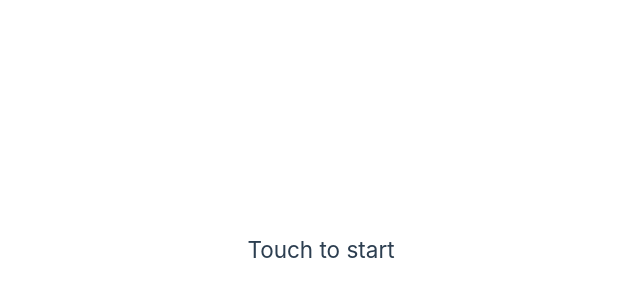
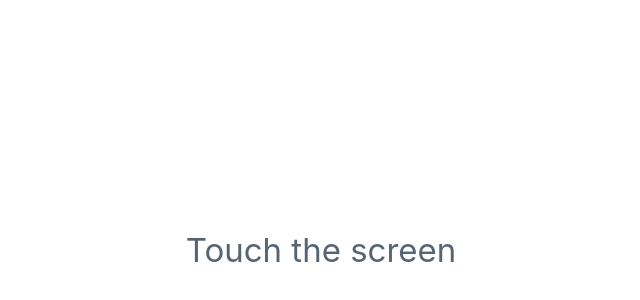
Before and after one commit to petervel/kyz, a Vue app: page / in a window 1280 px wide. Shown: the part 150-450 px from the top of the page, without its empty margins (319-959 px from the left). Built offline with nearby package versions, Linux system fonts and the light colour scheme.

Commit message:
MAJOR refactor

```diff
--- a/src/components/FingerCircle.vue
+++ b/src/components/FingerCircle.vue
@@ -1,24 +1,19 @@
 <script setup lang="ts">
 import { computed, ref, watch } from 'vue';
-import { createHsl } from './hue';
+import type { Touch } from './multitouch';
+import { playRandomNote } from './sounds';
 
-export interface Finger {
-  x: number,
-  y: number,
-  hue: number,
-  identifier: number
+type FingerProps = {
+  touch: Touch,
+  colour: string,
+  winner?: string | null
 }
 
-type FingerProps = {
-  finger: Finger,
-  winner?: number
-}
-
-const { finger, winner } = defineProps<FingerProps>()
+const { touch, colour, winner } = defineProps<FingerProps>()
 
 const status = computed(() => {
   if (winner == undefined) return "playing";
-  return (winner == finger.identifier) ? "won" : "lost";
+  return (winner == touch.id) ? "won" : "lost";
 })
 
 const animating = ref(false);
@@ -31,12 +26,15 @@ watch(status, (newStatus) => {
     }, 300); // --animation-time
   }
 });
+
+playRandomNote();
+
 </script>
 
 <template>
-  <div class="container" :class="status" :style="{ left: `${finger.x}px`, top: `${finger.y}px` }">
-    <div class="circle" :style="{ borderColor: createHsl(finger.hue) }">
-      <div class="inner" :style="{ backgroundColor: createHsl(finger.hue) }"></div>
+  <div class="container" :class="status" :style="{ left: `${touch.x}px`, top: `${touch.y}px` }">
+    <div class="circle" :style="{ borderColor: colour }">
+      <div class="inner" :style="{ backgroundColor: colour }"></div>
       <div class="circle-animation" :class="{ animating }"></div>
     </div>
   </div>
@@ -51,8 +49,6 @@ watch(status, (newStatus) => {
   display: flex;
   --animation-time: 300ms;
 }
-
-
 
 .circle {
   flex: 1;
--- a/src/components/hue.ts
+++ b/src/components/hue.ts
@@ -9,7 +9,7 @@ type Gap = [number, number];
 
 const findGaps = (): Gap[] => {
 	if (generatedHues.length == 0) {
-    return [[0, 256]];
+		return [[0, 360]];
 	}
 
 	const gaps: Gap[] = [];
@@ -24,7 +24,7 @@ const findGaps = (): Gap[] => {
 		gaps.push([start, next]);
 		start = next;
 	}
-  gaps.push([next, first + 256]);
+	gaps.push([next, first + 360]);
 	return gaps;
 };
 
@@ -34,11 +34,11 @@ const selectGap = (gaps: Gap[]): Gap => {
 };
 
 const selectHueInGap = (gap: Gap): number => {
-  return Math.floor(((Math.random() + Math.random()) / 2) * (gap[1] - gap[0]) + gap[0]) % 256;
+	return Math.floor(((Math.random() + Math.random()) / 2) * (gap[1] - gap[0]) + gap[0]) % 360;
 };
 
 export const getHue = () => {
-  // generatedHues.push(Math.floor(Math.random() * 256));
+	// generatedHues.push(Math.floor(Math.random() * 360));
 	const gaps = findGaps();
 	const sortedGaps = gaps.sort((a, b) => b[1] - b[0] - (a[1] - a[0]));
 	const gap = selectGap(sortedGaps);
@@ -47,7 +47,7 @@ export const getHue = () => {
 	return hue;
 };
 
-export const createHsl = (hue: number) => `hsl(${hue % 256}, 80%, 60%)`;
+export const createHsl = (hue: number) => `hsl(${hue % 360}, 80%, 60%)`;
 
 export function releaseHue(hue: number) {
 	const hueIndex = generatedHues.indexOf(hue);
--- /dev/null
+++ b/src/components/multitouch.ts
@@ -0,0 +1,69 @@
+import { onMounted, onUnmounted, readonly, ref } from 'vue';
+
+let idCounter = 1;
+export type Touch = {
+	id: string;
+	x: number;
+	y: number;
+	identifier: number;
+};
+
+const touches = ref<Record<number, Touch>>({});
+
+const startTouch = (evt: TouchEvent) => {
+	for (const touch of evt.changedTouches) {
+		touches.value = {
+			...touches.value,
+			[touch.identifier]: {
+				id: `touch_${idCounter++}`,
+				identifier: touch.identifier,
+				x: touch.clientX,
+				y: touch.clientY,
+			},
+		};
+	}
+};
+
+const trackTouch = (evt: TouchEvent) => {
+	evt.preventDefault();
+	for (const touch of evt.changedTouches) {
+		if (touches.value[touch.identifier]) {
+			touches.value[touch.identifier].x = touch.pageX;
+			touches.value[touch.identifier].y = touch.pageY;
+		}
+	}
+};
+
+const endTouch = (evt: TouchEvent) => {
+	for (const touch of evt.changedTouches) {
+		delete touches.value[`${touch.identifier}`];
+	}
+};
+
+const clearTouches = () => {
+	touches.value = {};
+};
+
+const preventContextMenu = (e: Event) => {
+	e.preventDefault();
+};
+
+export const useMultitouch = () => {
+	onMounted(() => {
+		window.addEventListener('touchstart', startTouch);
+		window.addEventListener('touchmove', trackTouch, { passive: false });
+		window.addEventListener('touchend', endTouch);
+		window.addEventListener('touchcancel', endTouch);
+		window.addEventListener('contextmenu', preventContextMenu);
+	});
+
+	onUnmounted(() => {
+		window.removeEventListener('touchstart', startTouch);
+		window.removeEventListener('touchmove', trackTouch);
+		window.removeEventListener('touchend', endTouch);
+		window.removeEventListener('touchcancel', endTouch);
+		window.removeEventListener('contextmenu', preventContextMenu);
+	});
+
+	return { touches: readonly(touches), clearTouches };
+};
--- a/src/views/MainView.vue
+++ b/src/views/MainView.vue
@@ -1,138 +1,127 @@
 <script setup lang="ts">
-import { computed, onMounted, onUnmounted, ref } from 'vue'
-import FingerCircle, { type Finger } from "../components/FingerCircle.vue"
+import { computed, ref, watch } from 'vue'
+import FingerCircle from "../components/FingerCircle.vue"
 import { createHsl, getHue, releaseHue } from '../components/hue'
-import { playRandomNote, playSound, stopSound } from '../components/sounds';
+import { playSound, stopSound } from '../components/sounds';
 
-const TEST_COUNT = 0
-const MIN_COUNT = TEST_COUNT > 0 ? TEST_COUNT + 1 : 2;
+import { useMultitouch, type Touch } from '../components/multitouch';
 
-const fingers = ref<Finger[]>([])
-const winnerIdentifier = ref<number | undefined>()
+const DEV_MODE = true
 
-const winner = computed(() => {
-  if (winnerIdentifier.value == undefined) return undefined;
-  return fingers.value.find(f => f.identifier == winnerIdentifier.value)
-})
+const { touches, clearTouches } = useMultitouch();
 
-let timeout: ReturnType<typeof setTimeout> | null = null
-let soundTimeout: ReturnType<typeof setTimeout> | null = null
-
-const resetTimer = () => {
-  if (timeout) {
-    clearTimeout(timeout);
-    if (soundTimeout) {
-      stopSound("choose")
-      clearTimeout(soundTimeout)
+const hues = new Map<string, number>();
+// colours
+watch(touches, () => {
+  for (const [id, hue] of hues.entries()) {
+    const touch = Object.values(touches.value).find(f => f.id == id)
+    if (!touch) {
+      // touch no longer exists
+      releaseHue(hue);
+      hues.delete(id)
     }
   }
+  console.log(hues)
 
-  if (fingers.value.length >= MIN_COUNT) {
-    winnerIdentifier.value = undefined
-    soundTimeout = setTimeout(() => {
-      playSound("choose");
-    }, 1500);
-    timeout = setTimeout(() => {
-      const winnerIndex = Math.floor(Math.random() * fingers.value.length)
-      winnerIdentifier.value = fingers.value[winnerIndex].identifier
-    }, 3000)
+}, { deep: true })
+
+const getHueForId = (id: string | undefined) => {
+  if (id == undefined) return 0;
+
+  if (!hues.has(id)) {
+    hues.set(id, getHue());
   }
+  return hues.get(id)!;
 }
 
-while (fingers.value.length < TEST_COUNT) {
-  const len = fingers.value.length
-  fingers.value.push({
-    x: (len + 1) * 100,
-    y: (len + 1) * 100,
-    hue: getHue(),
-    identifier: 1337 + len
-  })
-  resetTimer()
+const getColourForId = (id: string | null) => {
+  if (!id) {
+    return 'unset'
+  }
+  const hue = getHueForId(id);
+  console.log("getting bg for ", JSON.stringify(id), "got", hue)
+  return createHsl(hue);
 }
 
-const started = ref(false);
+const touchCount = computed(() => Object.keys(touches.value).length);
 
-const startTouch = (evt: TouchEvent) => {
-  if (!started.value) {
-    started.value = true;
+const choice = <T>(list: T[]): T | null => {
+  if (list.length > 0) {
+    return list[Math.floor(Math.random() * list.length)]
   }
-
-  if (winnerIdentifier.value != undefined) return
-  for (const touch of evt.changedTouches) {
-    const newFinger: Finger = {
-      x: touch.clientX,
-      y: touch.clientY,
-      hue: getHue(),
-      identifier: touch.identifier
-    }
-    fingers.value.push(newFinger)
-    playRandomNote()
-  }
-  resetTimer()
+  return null
 }
 
-const trackTouch = (evt: TouchEvent) => {
-  evt.preventDefault();
-  for (const touch of evt.changedTouches) {
-    const finger = fingers.value.find(f => f.identifier == touch.identifier);
-    if (finger) {
-      finger.x = touch.pageX;
-      finger.y = touch.pageY
+type WinnerState = {
+  prevCount: number;
+  timeout: ReturnType<typeof setTimeout> | null;
+  soundTimeout: ReturnType<typeof setTimeout> | null;
+  resetTimeout: ReturnType<typeof setTimeout> | null;
+  winnerId: string | null
+}
+
+const BLANK_STATE = {
+  prevCount: 0,
+  timeout: null,
+  soundTimeout: null,
+  resetTimeout: null,
+  winnerId: null
+}
+const winnerState = ref<WinnerState>(BLANK_STATE);
+
+const reset = () => {
+  clearTouches()
+  winnerState.value.prevCount = 0;
+  winnerState.value.timeout = null;
+  winnerState.value.soundTimeout = null;
+  winnerState.value.resetTimeout = null;
+  winnerState.value.winnerId = null;
+}
+
+const MIN_COUNT = DEV_MODE ? 1 : 2
+// winner checking
+watch(touches, () => {
+  const counter = Object.keys(touches.value).length
+  if (counter == winnerState.value.prevCount) return;
+  winnerState.value.prevCount = counter;
+
+  if (winnerState.value.timeout) {
+    clearTimeout(winnerState.value.timeout);
+    winnerState.value.timeout = null;
+
+    if (winnerState.value.soundTimeout) {
+      clearTimeout(winnerState.value.soundTimeout);
+      winnerState.value.soundTimeout = null;
+    }
+    else {
+      stopSound("choose")
     }
   }
-}
+  if (counter >= MIN_COUNT) {
+    console.log("cue sound")
+    winnerState.value.soundTimeout = setTimeout(() => {
+      console.log("play sound")
+      playSound("choose");
+      winnerState.value.soundTimeout = null;
+    }, 1500);
 
-const removeFinger = (identifier: number) => {
-  fingers.value = fingers.value.filter(finger => {
-    if (finger.identifier == identifier) {
-      releaseHue(finger.hue)
-      return false;
-    } else {
-      return true
-    }
-  })
-  if (!winnerIdentifier.value || identifier == winnerIdentifier.value) {
-    winnerIdentifier.value = undefined
-    resetTimer()
+    winnerState.value.timeout = setTimeout(() => {
+      const winner = choice<Touch>(Object.values(touches.value))
+      winnerState.value.winnerId = winner!.id
+      winnerState.value.timeout = null;
+      winnerState.value.resetTimeout = setTimeout(reset, 1500)
+    }, 3000);
   }
-}
-
-const endTouch = (evt: TouchEvent) => {
-  for (const touch of evt.changedTouches) {
-    removeFinger(touch.identifier)
-  }
-}
-
-
-onMounted(() => {
-  window.addEventListener('touchstart', startTouch, { passive: false });
-  window.addEventListener('touchmove', trackTouch, { passive: false });
-  window.addEventListener('touchend', endTouch);
-  window.addEventListener('touchcancel', endTouch);
-  window.addEventListener('contextmenu', preventContextMenu);
-
-});
-
-onUnmounted(() => {
-  window.removeEventListener('touchstart', startTouch);
-  window.removeEventListener('touchmove', trackTouch);
-  window.removeEventListener('touchend', endTouch);
-  window.removeEventListener('touchcancel', endTouch);
-  window.removeEventListener('contextmenu', preventContextMenu);
-});
-
-function preventContextMenu(e: Event) {
-  e.preventDefault();
-}
+}, { deep: true });
 </script>
 
 <template>
-  <main :style="{ backgroundColor: winner ? createHsl(winner.hue) : 'unset' }">
-    <FingerCircle v-for="finger in fingers" :finger="finger" :winner="winnerIdentifier"
-      v-bind:key="finger.identifier" />
-    <div v-if="!started" class="start">Touch to start</div>
+  <main :style="{ backgroundColor: getColourForId(winnerState.winnerId) }">
+    <FingerCircle v-for="touch in touches" :touch="touch" :colour="getColourForId(touch.id)" :key="touch.id"
+      :winner="winnerState.winnerId" />
+
     <Transition name="fade">
-      <div class="hint" v-if="started && fingers.length == 0">
+      <div class="hint" v-if="touchCount == 0">
         Touch the screen
       </div>
     </Transition>
@@ -142,26 +131,19 @@ function preventContextMenu(e: Event) {
 <style lang="css" scoped>
 main {
   flex: 1;
-  transition: background-color 300ms 300ms ease;
   display: flex;
   justify-content: center;
   align-items: center;
-}
-
-.start {
-  font-size: 1.5em;
-}
-
-.hint.hidden {
-  opacity: 0;
+  transition: background-color 300ms 300ms ease;
 }
 
 .hint {
-  font-size: 1.5em;
-  opacity: 0.7;
+  font-size: 2em;
+  opacity: 0.8;
   animation: pulse 3s infinite;
 }
 
+/*  ===== FADE ANIMATION ===== */
 .fade-enter-active {
   transition: opacity 3s 3s ease;
 }
```
Lines whose indentation alone changed are shown as unchanged.
